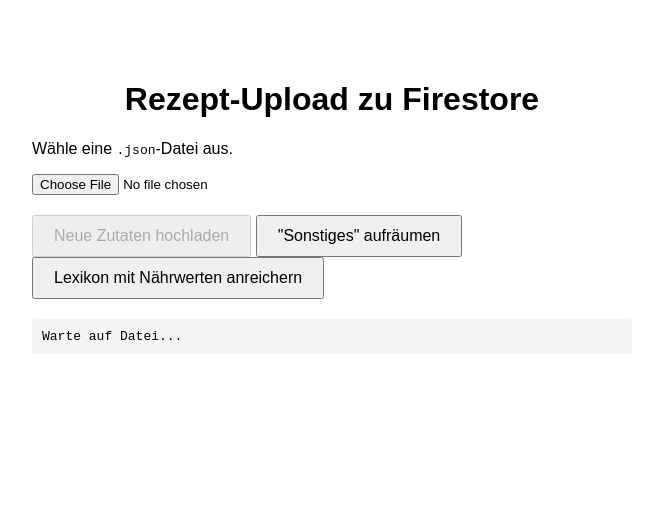
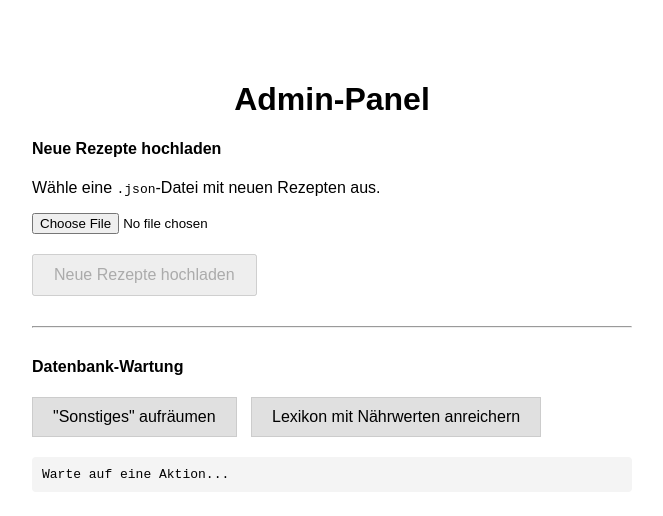
Before and after one commit to MiddeX91/meal-prep-app, a plain HTML site: page admin/admin.html in a window 1280 px wide. Shown: the whole page, without its empty margins (308-971 px from the left). Drawn offline with Linux system fonts and the light colour scheme.

Commit message:
chore: update admin.html layout and improve Firebase initialization structure

```diff
--- a/admin/admin.html
+++ b/admin/admin.html
@@ -8,26 +8,33 @@
         body { font-family: sans-serif; max-width: 600px; margin: 40px auto; padding: 20px; }
         h1 { text-align: center; }
         input[type="file"] { display: block; margin-bottom: 20px; }
-        button { font-size: 1rem; padding: 10px 20px; }
+        button { font-size: 1rem; padding: 10px 20px; margin-right: 10px; }
         #status { margin-top: 20px; font-family: monospace; white-space: pre-wrap; background: #f4f4f4; padding: 10px; border-radius: 4px; }
+        .button-secondary { background-color: #e0e0e0; border: 1px solid #ccc;}
     </style>
 </head>
 <body>
-    <h1>Rezept-Upload zu Firestore</h1>
-    <p>Wähle eine <code>.json</code>-Datei aus.</p>
+    <h1>Admin-Panel</h1>
 
+    <h4>Neue Rezepte hochladen</h4>
+    <p>Wähle eine <code>.json</code>-Datei mit neuen Rezepten aus.</p>
     <input type="file" id="json-file-input" accept=".json">
+    <button id="upload-button" disabled>Neue Rezepte hochladen</button>
 
-<button id="upload-button" disabled>Neue Zutaten hochladen</button>
+    <hr style="margin: 30px 0;">
+
+    <h4>Datenbank-Wartung</h4>
     <button id="fix-misc-btn" class="button-secondary">"Sonstiges" aufräumen</button>
     <button id="enrich-lexikon-btn" class="button-secondary">Lexikon mit Nährwerten anreichern</button>
 
+    <div id="status">Warte auf eine Aktion...</div>
 
-<div id="status">Warte auf Datei...</div>
-
+    <!-- Firebase Bibliotheken laden -->
     <script src="https://www.gstatic.com/firebasejs/8.10.1/firebase-app.js"></script>
     <script src="https://www.gstatic.com/firebasejs/8.10.1/firebase-firestore.js"></script>
+    <script src="https://www.gstatic.com/firebasejs/8.10.1/firebase-functions.js"></script>
 
+    <!-- Firebase Initialisierung direkt hier -->
     <script>
         // FÜGE HIER DEINE PERSÖNLICHEN FIREBASE-CONFIG-DATEN EIN
             const firebaseConfig = {
@@ -40,12 +47,12 @@
                 measurementId: "G-8KYYGQCNYF"
             };
 
-        // Initialisiere Firebase und erstelle die 'db' Variable
         const app = firebase.initializeApp(firebaseConfig);
         const db = firebase.firestore();
-        console.log("✅ Firebase direkt in admin.html initialisiert. 'db' ist jetzt bereit.");
+        console.log("✅ Firebase direkt in admin.html initialisiert.");
     </script>
 
+    <!-- Unser Admin-Skript wird als letztes geladen -->
     <script src="admin.js" defer></script>
 </body>
 </html>
```
Lines whose indentation alone changed are shown as unchanged.
